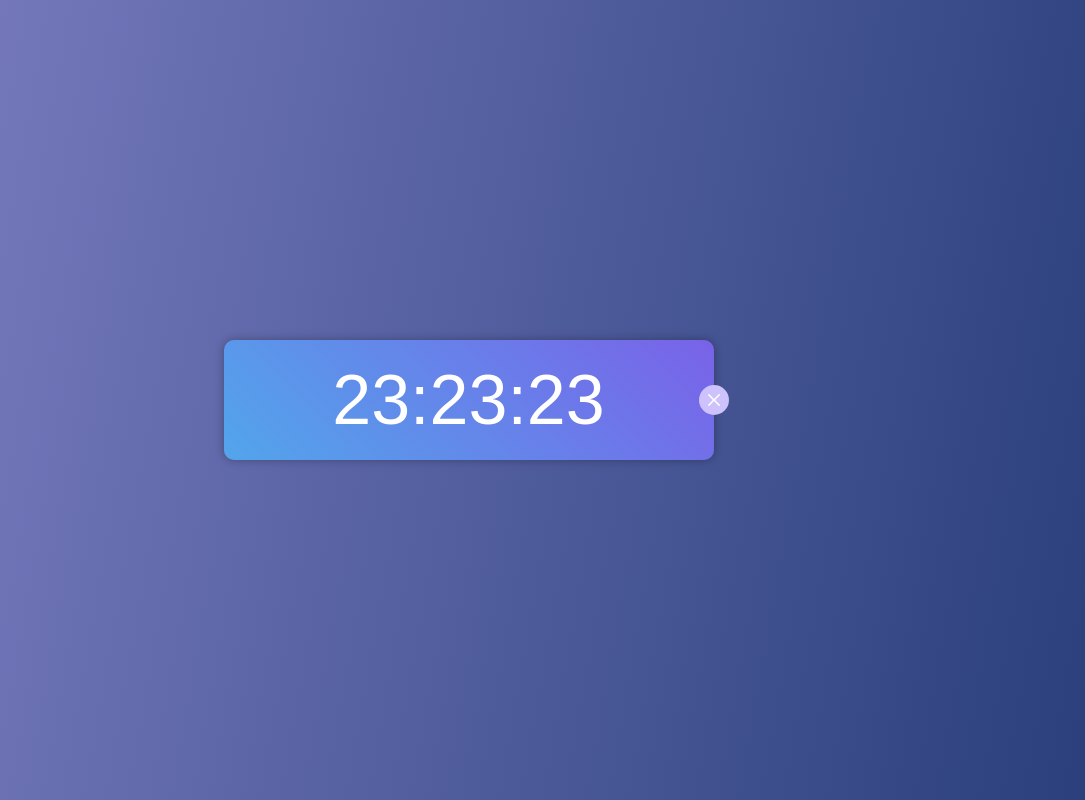
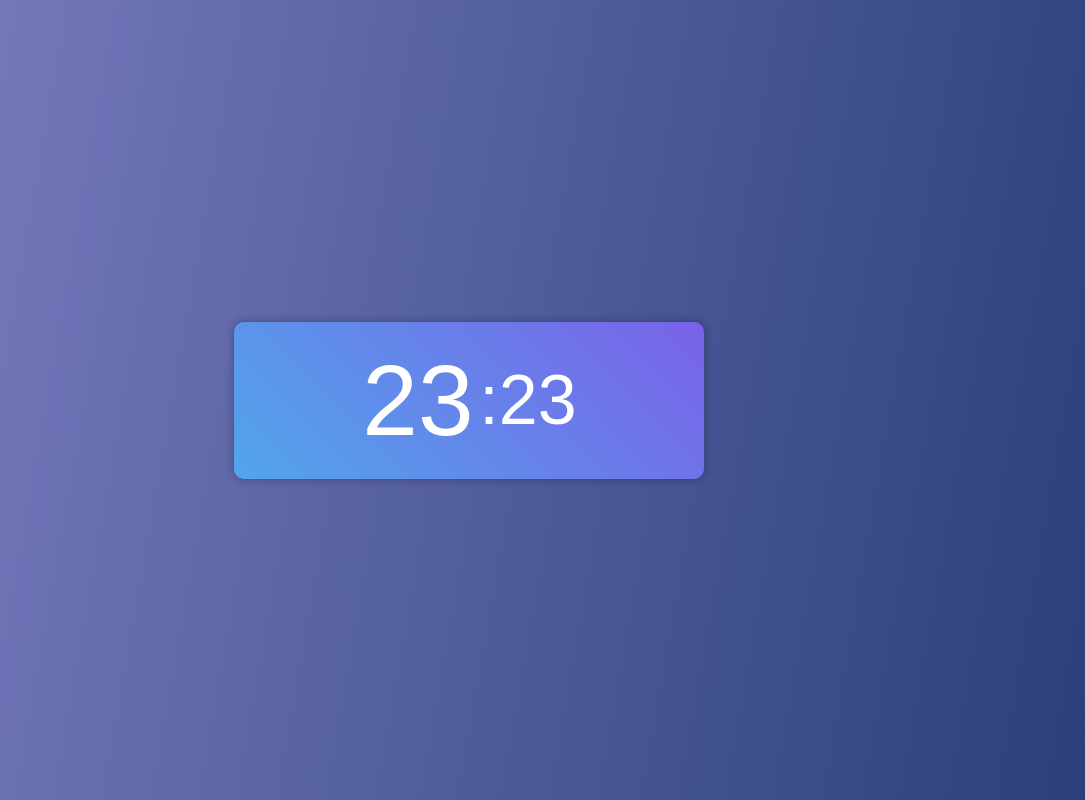
Before and after one commit to serejabogdan/wart-react, a React (Create React App) app: page / in a window 1280 px wide. Shown: the whole page, without its empty margins (164-1249 px from the left). Built offline with nearby package versions, Linux system fonts and the light colour scheme.

Commit message:
added changing minutes

```diff
--- a/src/components/Timer/Timer.css
+++ b/src/components/Timer/Timer.css
@@ -1,6 +1,6 @@
 .timer {
   max-width: 470px;
-  padding: 20px 10px;
+  padding: 20px 0;
 
   display: flex;
   justify-content: center;
@@ -19,6 +19,8 @@
   position: relative;
   margin-left: -15px;
   transition: 0.3s;
+
+  cursor: pointer;
 }
 
 @media (max-width: 510px) {
@@ -31,7 +33,7 @@
 
 @media (min-width: 1440px) {
   .timer {
-    padding: 40px 100px;
+    padding: 40px;
     font-size: 100px;
   }
 }
@@ -64,3 +66,19 @@
 
   fill: white;
 }
+
+.timer__minutes {
+  display: flex;
+  flex-direction: column;
+}
+
+.timer__minutes input {
+  display: block;
+  width: 115px;
+  border: 0;
+  background: none;
+
+  font-family: Arial;
+  font-size: 100px;
+  color: white;
+}
--- a/src/components/Timer/Timer.js
+++ b/src/components/Timer/Timer.js
@@ -4,14 +4,30 @@ import './Timer.css';
 import btnCloseSvg from '../../assets/svg/btnCloseSvg';
 
 const Timer = () => {
-  const initialState = {};
+  const initialState = {isPlay: false, minutes: 23, seconds: 23};
   const [timer, setTimer] = useState(initialState);
+
+  const onChangeMinutes = (e) => {
+    let value = e.currentTarget.value;
+    value = value.match(/[\d]{0,2}/);
+    return setTimer((state) => {
+      return {...state, minutes: value};
+    });
+  };
 
   return (
     <div className="timer">
-      23:23:23
+      <div className="timer__minutes">
+        <input
+          contentEditable={!timer.isPlay}
+          suppressContentEditableWarning={true}
+          onInput={onChangeMinutes}
+          value={timer.minutes}
+        />
+      </div>
+      :<span className="timer__seconds">23</span>
       <div className="timer__btn-wrapper">
-        <button className="timer__close-btn btn">{btnCloseSvg}</button>
+        {timer.isPlay && <button className="timer__close-btn btn">{btnCloseSvg}</button>}
       </div>
     </div>
   );
```
